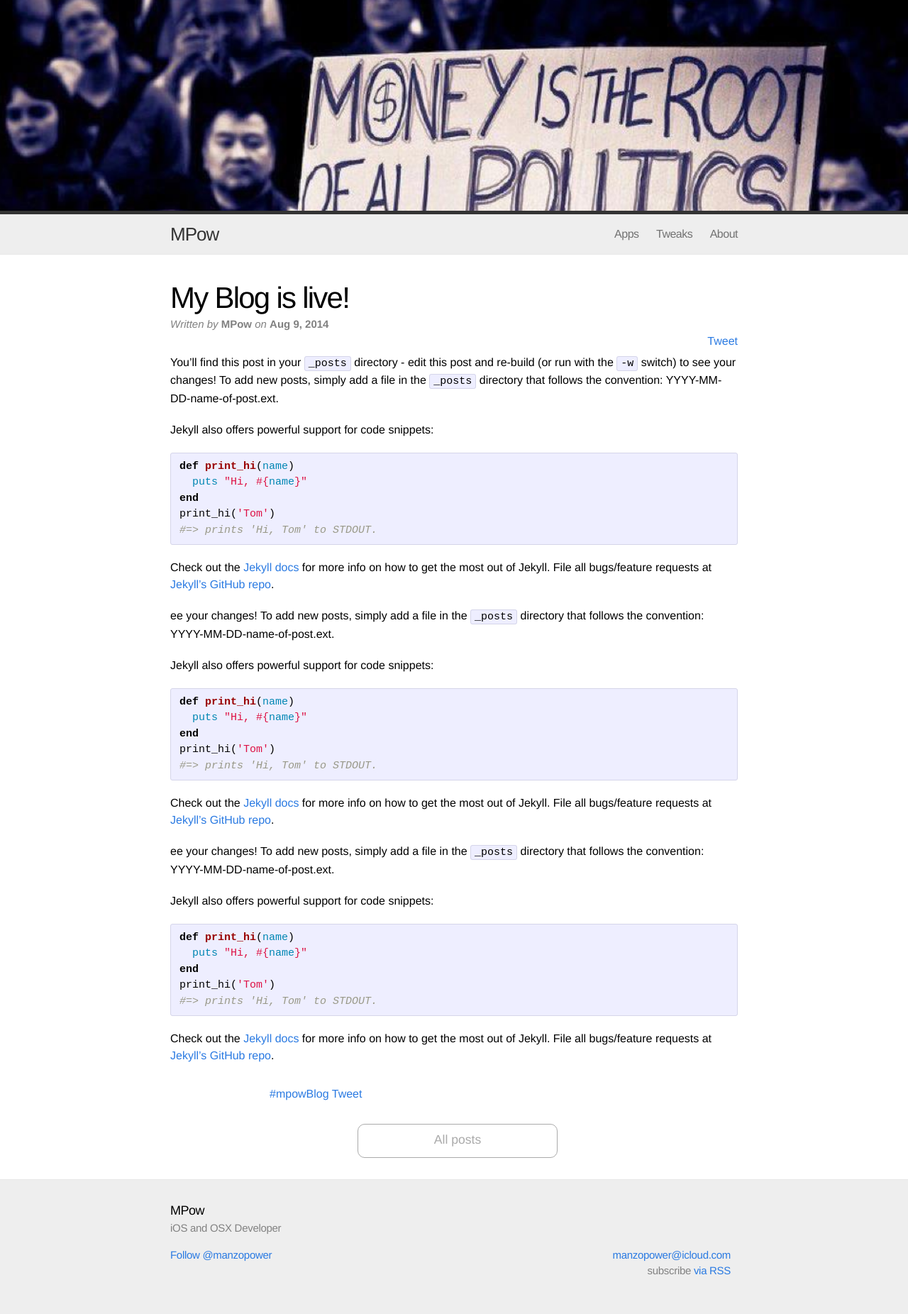
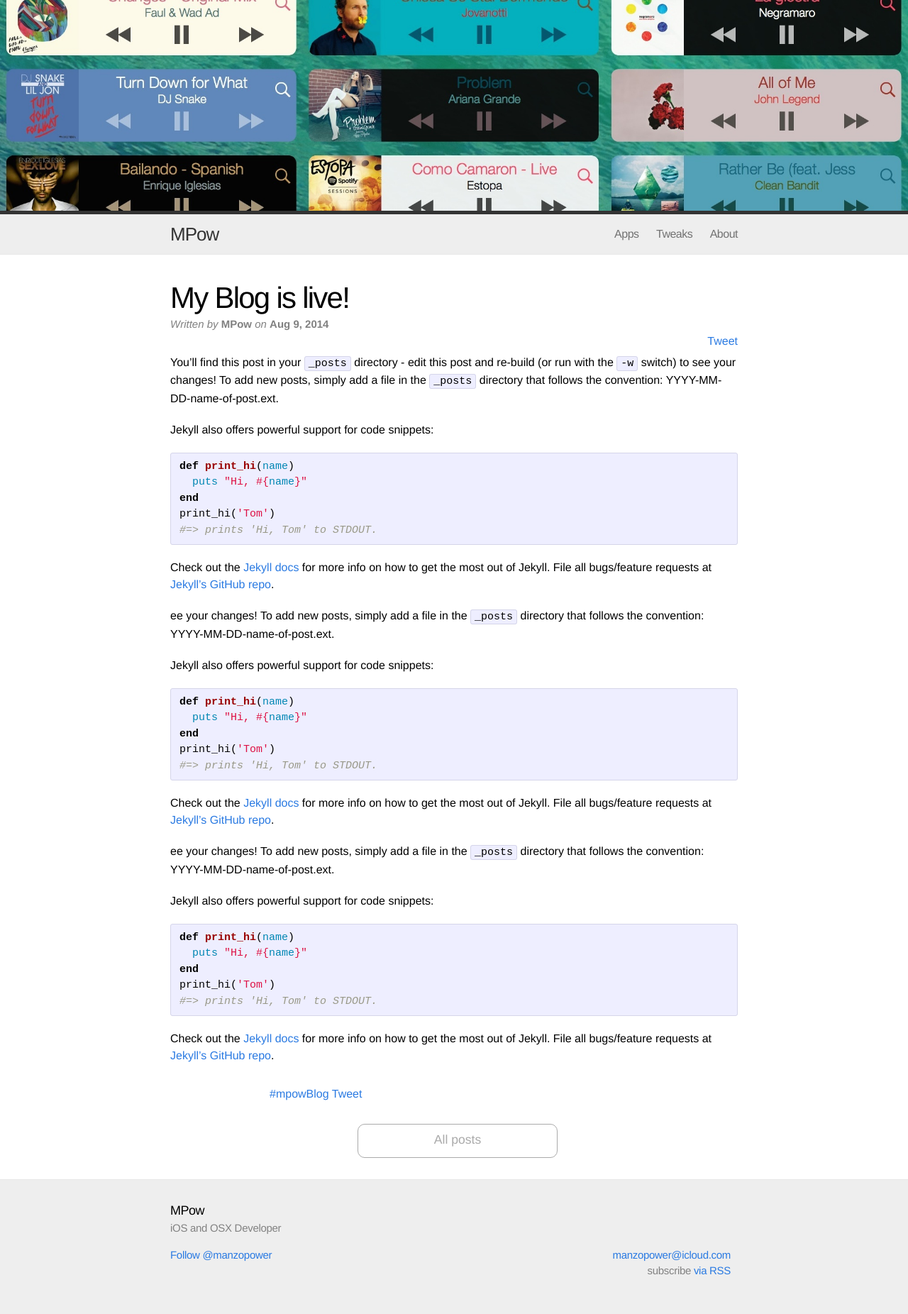
Before and after one commit to MP0w/MP0w.github.io, a Jekyll site: the page built from _posts/2014-08-09-mpow-blog-is-live.markdown, in a window 1280 px wide. Shown: the whole page at 71% size. Built offline with Jekyll 4.4.1, drawn with Linux system fonts in a browser that asks for light colours; comment, search, counter and statistics services are not loaded; grey boxes are pictures that could not be loaded.

Commit message:
adjustment for cover scale to fill

```diff
--- a/_config.yml
+++ b/_config.yml
@@ -19,4 +19,5 @@
     display_name: Alex Manzella
     username: MPow
 
-cover: "/assets/root.png"
+assets-path: "../assets/"
+cover: "root.jpg"
--- a/_includes/header.html
+++ b/_includes/header.html
@@ -1,5 +1,20 @@
-
-<div class="headerImageWrapper" id="rootImg"><img src="{% if page.cover %}{{ page.cover }}{% else %} {{site.cover}}{% endif %}" class="{% if page.cover-centered %}coverImageCentered{% else %}coverImage{% endif %}" /></div>
+<style>
+.coverImage{
+  background: url({{ site.assets-path }}{% if page.cover %}{{ page.cover }}{% else %}{{site.cover}}{% endif %});
+  background-position: 50% 0;
+  background-repeat: no-repeat;
+  background-size: cover;
+  margin: 0 auto;
+}
+.coverImageCentered{
+  background: url({{ site.assets-path }}{% if page.cover %}{{ page.cover }}{% else %}{{site.cover}}{% endif %});
+  background-position: 50%;
+  background-repeat: no-repeat;
+  background-size: cover;
+  margin: 0 auto;
+}
+</style>
+<div class="headerImageWrapper {% if page.cover-centered %}coverImageCentered{% else %}coverImage{% endif %}"></div>
 
 <header class="site-header">
 
--- a/_posts/2014-08-09-mpow-blog-is-live.markdown
+++ b/_posts/2014-08-09-mpow-blog-is-live.markdown
@@ -5,6 +5,8 @@
 categories: mpow blog
 summary: "the blog is live"
 tags: mpow blog
+cover: MiniPlayerCover.jpg
+cover-centered: 1
 ---
 
 You'll find this post in your `_posts` directory - edit this post and re-build (or run with the `-w` switch) to see your changes!
--- a/css/main.css
+++ b/css/main.css
@@ -1,3 +1,7 @@
+---
+
+---
+
 /* Base */
 /* ----------------------------------------------------------*/
 
@@ -361,24 +365,8 @@
 }
 
 .headerImageWrapper{
-    position: relative;
 	width: 100%;
 	height: 33%;
-	overflow:hidden;
-}
-
-.coverImage{
-	width: 100%;
-}
-
-.coverImageCentered{
-	width: 100%;
-    position: absolute;
-    top: 0px;
-    bottom: 0px;
-    left: 0px;
-    right: 0px;
-    margin: auto;
 }
 
 .twittertimeline{
```
Also changed, not shown: assets/MiniPlayerCover.jpg (added), assets/MiniPlayerCoverl.jpg (added), assets/miniplayerIcon.png (added), assets/mpicon.png (added), assets/root.jpg (added), assets/root.png (deleted), 1 other file.
